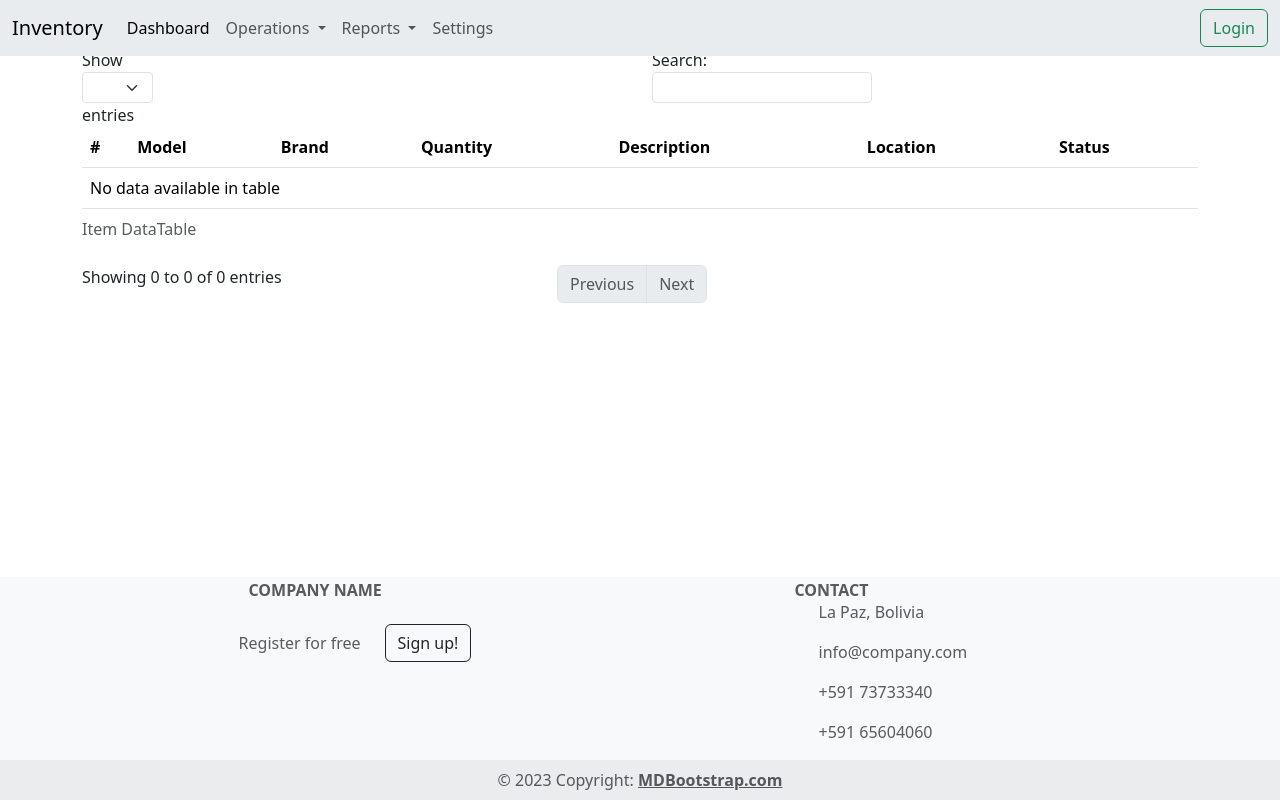
After one commit to dani-y-jose/simple-inventory, a Django app: page /inventory/items/ in a window 1280 px wide. The commit adds this page. Run offline with Django 4.2, Linux system fonts and the light colour scheme; data that the repository does not hold is empty; parts of the project's set-up code (start-up, migrations or seed data) failed here and were passed over; some libraries are stand-ins or nearby versions.

Commit message:
create list-items in templates and views (#19)

```diff
--- /dev/null
+++ b/inventory/static/css/items.css
@@ -0,0 +1,4 @@
+.centered {
+    text-align: center !important;
+    vertical-align: middle !important;
+}
--- /dev/null
+++ b/inventory/static/js/items.js
@@ -0,0 +1,52 @@
+let dataTable;
+let dataTableIsInitialized = false;
+const dataTableOptions = {
+    columnDefs: [
+        { className: "centered", targets: [0, 1, 2, 3, 4, 5, 6] },
+        { orderable: false, targets: [5, 6] },
+        { searchable: false, targets: [0, 2, 5, 6] },
+    ],
+    pageLength: 2,
+
+}
+const initDataTable = async () => {
+    if (dataTableIsInitialized) {
+        dataTable.destroy();
+    }
+
+    await listItems();
+
+    dataTable = $('#datatable-items').DataTable(dataTableOptions);
+
+    dataTableIsInitialized = true;
+};
+
+
+const listItems = async () => {
+    try {
+        const response = await fetch('http://127.0.0.1:8000/inventory/list_items/');
+        const data = await response.json();
+
+        let content = ``;
+        data.items.forEach((item, index) => {
+            content += `
+                <tr>
+                    <td>${index + 1}</td>
+                    <td>${item.model}</td>
+                    <td>${item.brand}</td>
+                    <td>${item.quantity}</td>
+                    <td>${item.description}</td>
+                    <td>${item.location_id}</td>
+                    <td>${item.item_status_id}</td>
+                </tr>
+            `;
+        });
+        tableBody_items.innerHTML = content;
+    } catch (ex) {
+        alert(ex);
+    }
+};
+
+window.addEventListener("load", async () => {
+    await initDataTable();
+});
--- a/inventory/templates/inventory/base.html
+++ b/inventory/templates/inventory/base.html
@@ -5,42 +5,43 @@
     <meta charset="utf-8">
     <meta name="viewport" content="width=device-width, initial-scale=1">
     <title>Inventory</title>
+    <!-- Bootstrap -->
     <link href="https://cdn.jsdelivr.net/npm/bootstrap@5.3.0-alpha3/dist/css/bootstrap.min.css" rel="stylesheet" integrity="sha384-KK94CHFLLe+nY2dmCWGMq91rCGa5gtU4mk92HdvYe+M/SXH301p5ILy+dN9+nJOZ" crossorigin="anonymous">
   </head>
   <body>
     <nav class="navbar navbar-expand-lg bg-body-secondary scrolling-navbar fixed-top">
       <div class="container-fluid">
-        <span class="navbar-brand mb-0 h1" href="#">Inventory</span>
+        <span class="navbar-brand mb-0 h1" href="http://127.0.0.1:8000/inventory/">Inventory</span>
         <button class="navbar-toggler" type="button" data-bs-toggle="collapse" data-bs-target="#navbarSupportedContent" aria-controls="navbarSupportedContent" aria-expanded="false" aria-label="Toggle navigation">
           <span class="navbar-toggler-icon"></span>
         </button>
         <div class="collapse navbar-collapse" id="navbarSupportedContent">
           <ul class="navbar-nav me-auto mb-2 mb-lg-0">
             <li class="nav-item">
-              <a class="nav-link active" aria-current="page" href="#">Dashboard</a>
+              <a class="nav-link active" aria-current="page" href="http://127.0.0.1:8000/inventory/">Dashboard</a>
             </li>
             <li class="nav-item dropdown">
               <a class="nav-link dropdown-toggle" href="#" role="button" data-bs-toggle="dropdown" aria-expanded="false">
                 Operations
               </a>
               <ul class="dropdown-menu">
-                <li><a class="dropdown-item" href="#">Items</a></li>
-                <li><a class="dropdown-item" href="#">Customers</a></li>
-                <li><a class="dropdown-item" href="#">Locations</a></li>
+                <li><a class="dropdown-item" href=http://127.0.0.1:8000/inventory/items/>Items</a></li>
+                <li><a class="dropdown-item" href=http://127.0.0.1:8000/inventory/>Customers</a></li>
+                <li><a class="dropdown-item" href=http://127.0.0.1:8000/inventory/>Locations</a></li>
               </ul>
             </li>
             <li class="nav-item dropdown">
-              <a class="nav-link dropdown-toggle" href="#" role="button" data-bs-toggle="dropdown" aria-expanded="false">
+              <a class="nav-link dropdown-toggle" href=http://127.0.0.1:8000/inventory/ role="button" data-bs-toggle="dropdown" aria-expanded="false">
                 Reports
               </a>
               <ul class="dropdown-menu">
-                <li><a class="dropdown-item" href="#">Brand</a></li>
-                <li><a class="dropdown-item" href="#">Category</a></li>
-                <li><a class="dropdown-item" href="#">Model</a></li>
+                <li><a class="dropdown-item" href=http://127.0.0.1:8000/inventory/>Brand</a></li>
+                <li><a class="dropdown-item" href=http://127.0.0.1:8000/inventory/>Category</a></li>
+                <li><a class="dropdown-item" href=http://127.0.0.1:8000/inventory/>Model</a></li>
               </ul>
             </li>
             <li class="nav-item">
-              <a class="nav-link" href="#">Settings</a>
+              <a class="nav-link" href=http://127.0.0.1:8000/inventory/>Settings</a>
             </li>
           </ul>
           <form class="d-flex" role="login">
@@ -57,15 +58,15 @@
 
 <footer class="text-center text-lg-start bg-light text-muted fixed-bottom">
   <section class="">
-    <div class="container text-center text-md-start mt-5">
-      <div class="row mt-3">
+    <div class="container text-center text-md-start mt-1">
+      <div class="row mt-1">
         <div class="col-md-3 col-lg-4 col-xl-3 mx-auto mb-4">
           <h6 class="text-uppercase fw-bold mb-4">
-            <i class="fas fa-gem me-3"></i>Company name
+            <i class="fas fa-gem me-4"></i>Company name
           </h6>
             <section class="">
               <p class="d-flex justify-content-center align-items-center">
-                <span class="me-3">Register for free</span>
+                <span class="me-4">Register for free</span>
                 <button type="button" class="btn btn-outline-dark btn-rounded">
                 Sign up!
                 </button>
@@ -73,23 +74,24 @@
             </section>
         </div>
         <div class="col-md-4 col-lg-3 col-xl-3 mx-auto mb-md-0 mb-4">
-          <h6 class="text-uppercase fw-bold mb-4">Contact</h6>
-          <p><i class="fas fa-home me-3"></i> La Paz, Bolivia</p>
+          <h6 class="text-uppercase fw-bold mb-0">Contact</h6>
+          <p><i class="fas fa-home me-4"></i> La Paz, Bolivia</p>
           <p>
-            <i class="fas fa-envelope me-3"></i>
+            <i class="fas fa-envelope me-4"></i>
             info@company.com
           </p>
-          <p><i class="fas fa-phone me-3"></i> + 591 73733340</p>
-          <p><i class="fas fa-print me-3"></i> + 591 65604060</p>
+          <p><i class="fas fa-phone me-4"></i> +591 73733340</p>
+          <p><i class="fas fa-print me-4"></i> +591 65604060</p>
         </div>
       </div>
     </div>
   </section>
-  <div class="text-center p-4" style="background-color: rgba(0, 0, 0, 0.05);">
+  <div class="text-center p-2" style="background-color: rgba(0, 0, 0, 0.05);">
     © 2023 Copyright:
     <a class="text-reset fw-bold" href="https://mdbootstrap.com/">MDBootstrap.com</a>
   </div>
 </footer>
+    <!-- Bootstrap -->
     <script src="https://cdn.jsdelivr.net/npm/bootstrap@5.3.0-alpha3/dist/js/bootstrap.bundle.min.js" integrity="sha384-ENjdO4Dr2bkBIFxQpeoTz1HIcje39Wm4jDKdf19U8gI4ddQ3GYNS7NTKfAdVQSZe" crossorigin="anonymous"></script>
   </body>
 </html>
--- /dev/null
+++ b/inventory/templates/inventory/items.html
@@ -0,0 +1,43 @@
+{% extends 'inventory/base.html' %}
+
+{% load static %}
+<title>Item DataTable</title>
+<!-- DataTable.js-->
+<link href="https://cdn.datatables.net/1.13.4/css/dataTables.bootstrap5.min.css" rel="stylesheet"/>
+<!-- Custom CSS-->
+<link href="{% static 'css/items.css' %}" rel="stylesheet"/>
+
+{% block body_block %}
+<div class="container mt-5">
+    <div class="row">
+        <div class="col-sm-12 col-md-12 col-lg-12 col-xl-12">
+            <div class="table-responsive">
+                <table id="datatable-items" class="table">
+                    <caption>
+                        Item DataTable
+                    </caption>
+                    <thead>
+                        <tr>
+                            <th class="centered">#</th>
+                            <th class="centered">Model</th>
+                            <th class="centered">Brand</th>
+                            <th class="centered">Quantity</th>
+                            <th class="centered">Description</th>
+                            <th class="centered">Location</th>
+                            <th class="centered">Status</th>
+                        </tr>
+                    </thead>
+                    <tbody id="tableBody_items"></tbody>
+                </table>
+            </div>
+        </div>
+    </div>
+</div>
+    <!-- jQuery -->
+<script src="https://code.jquery.com/jquery-3.5.1.js"></script>
+    <!-- DataTable.js -->
+<script src="https://cdn.datatables.net/1.13.4/js/jquery.dataTables.min.js"></script>
+<script src="https://cdn.datatables.net/1.13.4/js/dataTables.bootstrap5.min.js"></script>
+    <!-- Custom JS-->
+<script src="{% static 'js/items.js' %}"></script>
+{% endblock %}
--- a/inventory/urls.py
+++ b/inventory/urls.py
@@ -5,4 +5,6 @@ from inventory import views
 urlpatterns = [
     # path("", views.hello, name="index"),
     path("", views.index, name="index"),
+    path("list_items/", views.list_items, name="list_items"),
+    path("items/", views.items, name="items"),
 ]
--- a/inventory/views.py
+++ b/inventory/views.py
@@ -1,6 +1,7 @@
+from django.http.response import JsonResponse
 from django.shortcuts import render
 from django.http import HttpResponse
-
+from inventory.models import Item
 
 # Create your views here.
 # def hello(request):
@@ -9,3 +10,13 @@ from django.http import HttpResponse
 
 def index(request):
     return render(request, "inventory/index.html")
+
+
+def list_items(request):
+    items = list(Item.objects.values())
+    data = {"items": items}
+    return JsonResponse(data)
+
+
+def items(request):
+    return render(request, "inventory/items.html")
```
